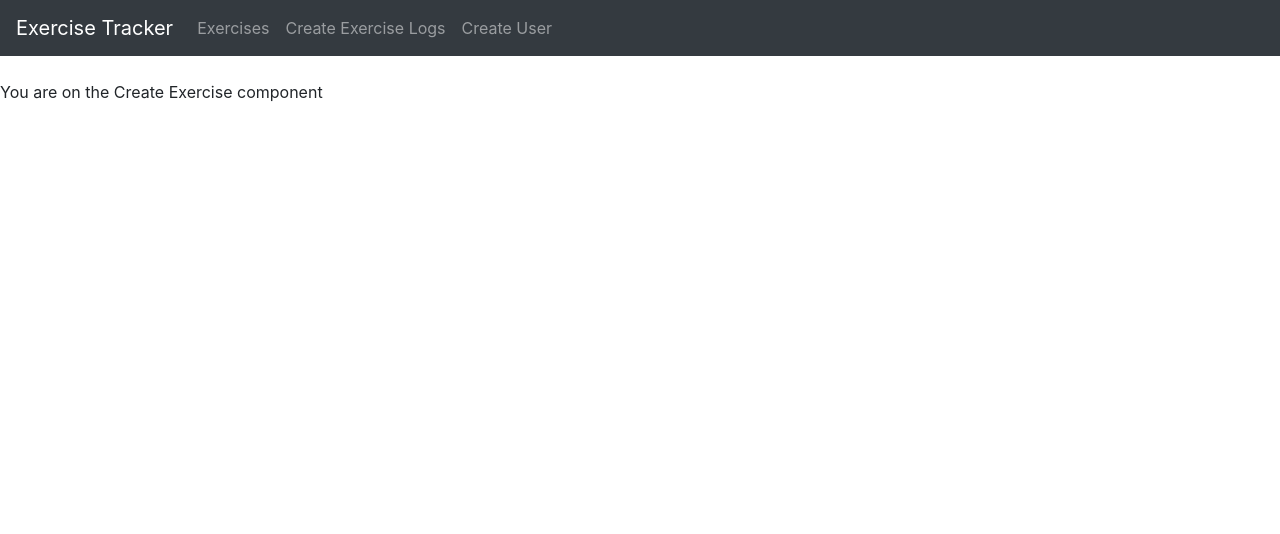
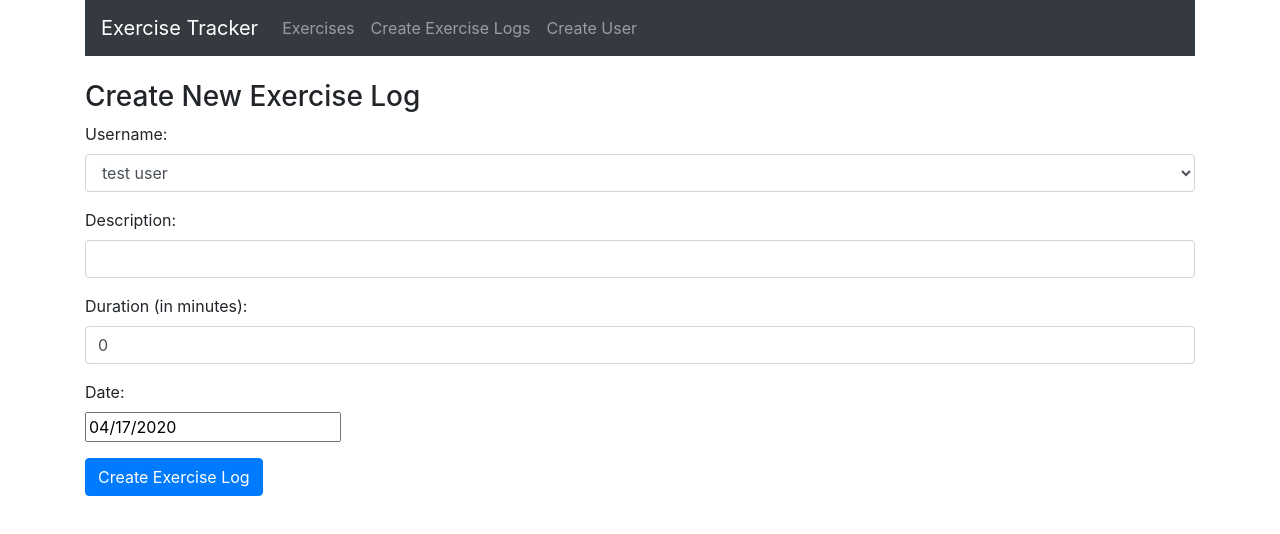
Before and after one commit to rui-watanabe/mern-start-app, a React (Create React App) app: page /create in a window 1280 px wide. Shown: the top 534 px of the page. Built offline with nearby package versions, Linux system fonts and the light colour scheme.

Commit message:
set initial data in create exercise component

```diff
--- a/package.json
+++ b/package.json
@@ -8,6 +8,7 @@
     "@testing-library/user-event": "^7.2.1",
     "bootstrap": "^4.4.1",
     "react": "^16.13.1",
+    "react-datepicker": "^2.14.1",
     "react-dom": "^16.13.1",
     "react-router-dom": "^5.1.2",
     "react-scripts": "3.4.1"
--- a/src/App.js
+++ b/src/App.js
@@ -11,12 +11,14 @@ import CreateUser from './components/create-user.component';
 function App() {
   return (
     <Router>
+      <div className="container">
         <Navbar />
         <br/>
         <Route path="/" exact component={ExercisesList} />
         <Route path="/edit/:id" component={EditExercise} />
         <Route path="/create" component={CreateExercise} />
         <Route path="/user" component={CreateUser} />
+      </div>
     </Router>
   );
 }
--- a/src/components/create-exercise.component.js
+++ b/src/components/create-exercise.component.js
@@ -1,9 +1,105 @@
-import React from 'react';
+import React, { useState, useEffect } from 'react';
+import DatePicker from 'react-datepicker';
+import 'react-datepicker/dist/react-datepicker.css'
 
-const CreateExercise = () => {
+const CreateExercise = props => {
+  const [username, setUsername] = useState('');
+  const [description, setDescription] = useState('');
+  const [duration, setDuration] = useState(0);
+  const [newdate, setNewdate] = useState(new Date());
+  const [users, setUsers] = useState([]);
+
+  useEffect(() => {
+    setUsers(['test user']);
+    setUsername('test user');
+  },[])
+
+  const onChangeUsername = e => {
+    setUsername(e.target.value);
+  }
+
+  const onChangeDescription = e => {
+    setDescription(e.target.value);
+  }
+
+  const onChangeDuration = e => {
+    setDuration(e.target.value);
+  }
+
+  const onChangeDate = date => {
+    setNewdate(date);
+  }
+
+  const onSubmit = e => {
+    e.preventDefault();
+
+    const exercise = {
+      username,
+      description,
+      duration,
+      date: newdate
+    }
+    window.location = "/";
+  }
+
   return(
     <div>
-      <p>You are on the Create Exercise component</p>
+      <h3>Create New Exercise Log</h3>
+      <form onSubmit={onSubmit}>
+        <div className="form-group">
+          <label>Username: </label>
+          <select
+            required
+            className="form-control"
+            value={username}
+            onChange={onChangeUsername}
+          >
+          {users.map(user => {
+            return(
+              <option
+                key={user}
+                value={user}
+              >
+              {user}
+              </option>
+            )
+          })}
+          </select>
+        </div>
+        <div className="form-group">
+          <label>Description: </label>
+          <input
+            type="text"
+            required
+            className="form-control"
+            value={description}
+            onChange={onChangeDescription}
+          />
+        </div>
+        <div className="form-group">
+          <label>Duration (in minutes): </label>
+          <input
+            type="text"
+            required
+            className="form-control"
+            value={duration}
+            onChange={onChangeDuration}
+          />
+        </div>
+        <div className="form-group">
+          <label>Date: </label>
+          <div>
+            <DatePicker
+              selected={newdate}
+              onChange={onChangeDate}
+            />
+          </div>
+        </div>
+
+        <div className="form-group">
+          <input type="submit" value="Create Exercise Log" className="btn btn-primary" />
+        </div>
+      </form>
     </div>
   )
 };
```
Also changed, not shown: 1 other file (tests, documents, lock files or other folders). Lines whose indentation alone changed are shown as unchanged.
